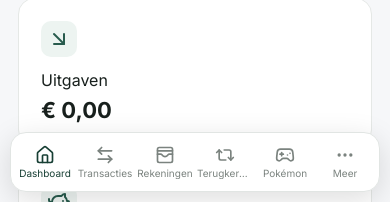
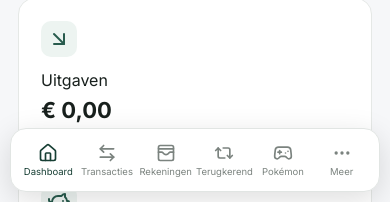
Before and after one commit to Aliasvin/cashflow, a React (Vite) app: page / in a window 390 px wide. Shown: the part 642-844 px from the top of the page. Built offline with nearby package versions, Linux system fonts and the light colour scheme.

Commit message:
Add files via upload

```diff
--- a/src/index.css
+++ b/src/index.css
@@ -528,73 +528,49 @@ html[data-theme="dark"] .pokemon-entry{border-color:#2b3531}
   .mobile-nav button{min-width:64px;flex:1 0 64px}
 }
 
-/* Mobiel Meer-menu */
+/* Mobiele navigatie: zes knoppen exact gelijk verdeeld */
 @media(max-width:760px){
   .mobile-nav{
+    display:grid!important;
+    grid-template-columns:repeat(6,minmax(0,1fr))!important;
+    align-items:stretch!important;
+    justify-content:initial!important;
+    gap:0!important;
     overflow:visible!important;
-    justify-content:space-around!important;
+    padding-left:8px!important;
+    padding-right:8px!important;
   }
   .mobile-nav>button{
+    width:100%!important;
     min-width:0!important;
-    flex:1 1 0!important;
+    max-width:none!important;
+    flex:none!important;
+    margin:0!important;
+    padding:8px 1px 7px!important;
+    display:flex!important;
+    flex-direction:column!important;
+    align-items:center!important;
+    justify-content:center!important;
+    gap:4px!important;
+    text-align:center!important;
+    white-space:nowrap!important;
   }
-  .mobile-nav>button small{
-    font-size:10px;
+  .mobile-nav>button svg{
+    width:20px!important;
+    height:20px!important;
+    flex:0 0 20px!important;
+    margin:0!important;
   }
-  .mobile-more-backdrop{
-    position:fixed;
-    inset:0;
-    z-index:68;
-    border:0;
-    background:rgba(0,0,0,.16);
-  }
-  .mobile-more-menu{
-    position:fixed;
-    left:14px;
-    right:14px;
-    bottom:82px;
-    z-index:69;
-    display:grid;
-    gap:4px;
-    padding:8px;
-    border:1px solid #e1e6e3;
-    border-radius:16px;
-    background:#fff;
-    box-shadow:0 14px 40px rgba(20,30,26,.18);
-  }
-  .mobile-more-menu>button{
-    display:flex;
-    align-items:center;
-    gap:12px;
-    width:100%;
-    padding:12px;
-    border:0;
-    border-radius:11px;
-    background:transparent;
-    color:inherit;
-    font:inherit;
-    text-align:left;
-  }
-  .mobile-more-menu>button:active{
-    background:#f2f5f3;
-  }
-  .mobile-more-menu>button>span{
-    display:flex;
-    flex-direction:column;
-    gap:2px;
-  }
-  .mobile-more-menu b{
-    font-size:14px;
-  }
-  .mobile-more-menu small{
-    color:#7d8782;
-    font-size:12px;
-  }
-  html[data-theme="dark"] .mobile-more-menu{
-    border-color:#2b3531;
-    background:#18201d;
-  }
-  html[data-theme="dark"] .mobile-more-menu>button:active{
-    background:#222c28;
+  .mobile-nav>button small,
+  .mobile-nav>button span{
+    display:block!important;
+    width:100%!important;
+    margin:0!important;
+    padding:0!important;
+    overflow:hidden!important;
+    text-overflow:clip!important;
+    font-size:9.5px!important;
+    line-height:1.15!important;
+    text-align:center!important;
   }
 }
```
